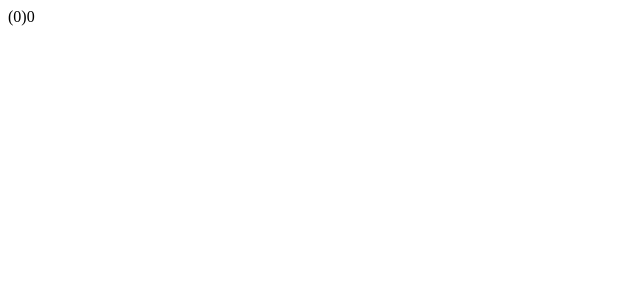
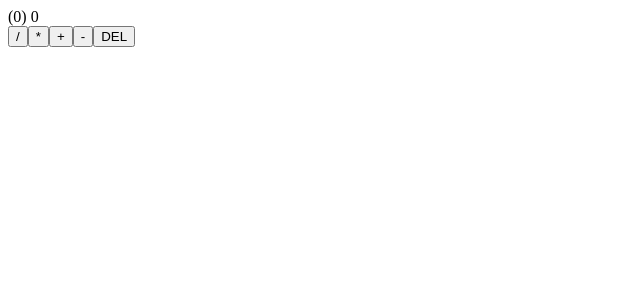
Before and after one commit to gopala01/react-calc-app, a JavaScript app: page / in a window 1280 px wide. Shown: the top 300 px of the page, without its empty margins (0-640 px from the left). Built offline with nearby package versions, Linux system fonts and the light colour scheme; the HTML template or start-up script is replaced by a standard one.

Commit message:
commit operator buttons

```diff
--- a/src/App.js
+++ b/src/App.js
@@ -3,7 +3,15 @@
 		<div className="App">
 			<div className = "calculator">
 				<div className = "display">
-					<span>(0)</span>0
+					<span>(0)</span> 0
+				</div>
+				<div className="operators">
+					<button>/</button>
+					<button>*</button>
+					<button>+</button>
+					<button>-</button>
+
+					<button>DEL</button>
 				</div>
 			</div>
 		</div>
```
